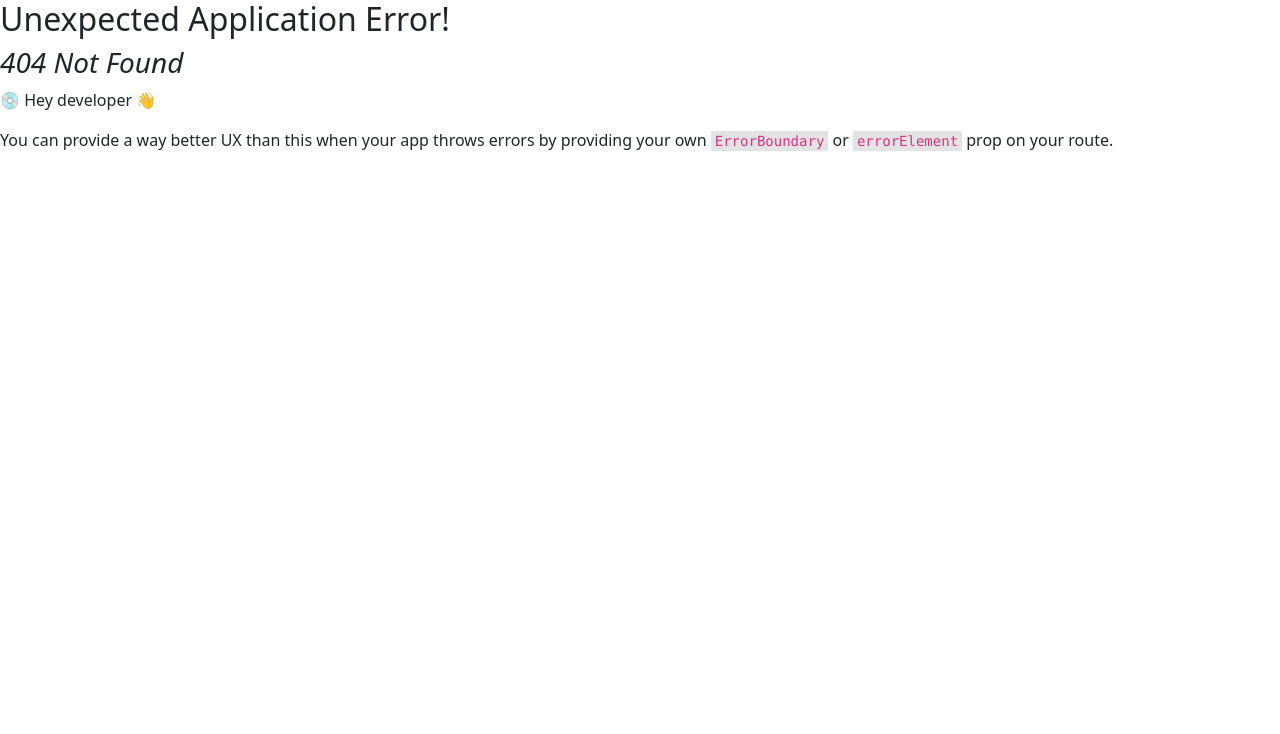
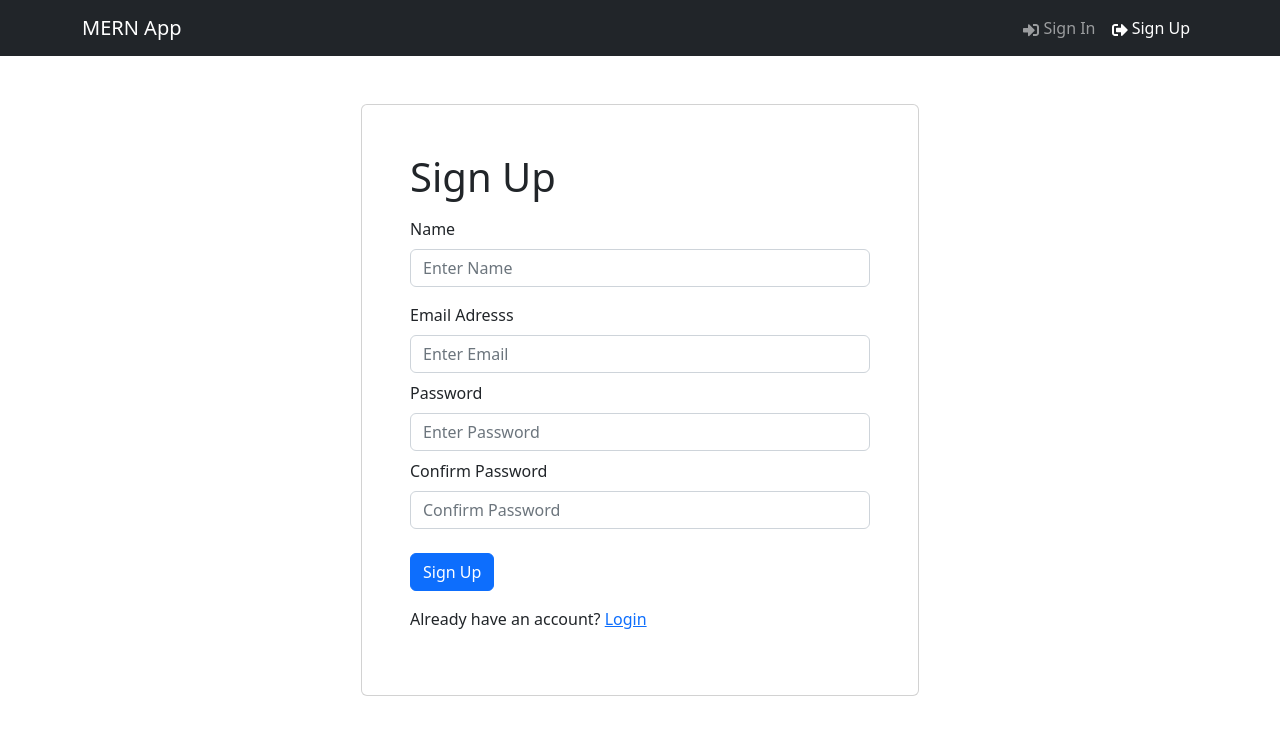
Before and after one commit to Mackowi/mern-auth-app, a React (Vite) app in the folder frontend/: page /register in a window 1280 px wide. Before the commit this address had no page. Shown: the top 734 px of the page. Built offline with nearby package versions, Linux system fonts and the light colour scheme.

Commit message:
login and register forms

```diff
--- /dev/null
+++ b/frontend/src/components/FormContainer.jsx
@@ -0,0 +1,15 @@
+import { Container, Row, Col } from 'react-bootstrap';
+
+const FormContainer = ({ children }) => {
+  return (
+    <Container>
+      <Row className='justify-content-md-center mt-5'>
+        <Col xs={12} md={6} className='card p-5'>
+          {children}
+        </Col>
+      </Row>
+    </Container>
+  );
+};
+
+export default FormContainer;
--- a/frontend/src/main.jsx
+++ b/frontend/src/main.jsx
@@ -9,11 +9,15 @@ import {
 } from 'react-router-dom';
 import 'bootstrap/dist/css/bootstrap.min.css';
 import Homescreen from './screens/HomeScreen.jsx';
+import LoginScreen from './screens/LoginScreen.jsx';
+import RegisterScreen from './screens/RegisterScreen.jsx';
 
 const router = createBrowserRouter(
   createRoutesFromElements(
     <Route path='/' element={<App />}>
       <Route index={true} path='/' element={<Homescreen />} />
+      <Route path='/login' element={<LoginScreen />} />
+      <Route path='/register' element={<RegisterScreen />} />
     </Route>
   )
 );
--- /dev/null
+++ b/frontend/src/screens/LoginScreen.jsx
@@ -0,0 +1,54 @@
+import { useState } from 'react';
+import { Link } from 'react-router-dom';
+import { Form, Button, Row, Col } from 'react-bootstrap';
+import FormContainer from '../components/FormContainer';
+
+const LoginScreen = () => {
+  const [email, setEmail] = useState('');
+  const [password, setPassword] = useState('');
+
+  const submitHandler = async (e) => {
+    e.preventDefault();
+    console.log('submit');
+  };
+
+  return (
+    <FormContainer>
+      <h1>Sign In</h1>
+
+      <Form onSubmit={submitHandler}>
+        <Form.Group className='my-2' controlId='email'>
+          <Form.Label>Email Adresss</Form.Label>
+          <Form.Control
+            type='email'
+            placeholder='Enter Email'
+            value={email}
+            onChange={(e) => setEmail(e.target.value)}
+          ></Form.Control>
+        </Form.Group>
+
+        <Form.Group className='my-2' controlId='password'>
+          <Form.Label>Password</Form.Label>
+          <Form.Control
+            type='password'
+            placeholder='Enter Password'
+            value={password}
+            onChange={(e) => setPassword(e.target.value)}
+          ></Form.Control>
+        </Form.Group>
+
+        <Button type='submit' variant='primary' className='mt-3'>
+          Sign In
+        </Button>
+
+        <Row className='py-3'>
+          <Col>
+            New Customer? <Link to='/register'>Register</Link>
+          </Col>
+        </Row>
+      </Form>
+    </FormContainer>
+  );
+};
+
+export default LoginScreen;
--- /dev/null
+++ b/frontend/src/screens/RegisterScreen.jsx
@@ -0,0 +1,76 @@
+import { useState } from 'react';
+import { Link } from 'react-router-dom';
+import { Form, Button, Row, Col } from 'react-bootstrap';
+import FormContainer from '../components/FormContainer';
+
+const RegisterScreen = () => {
+  const [name, setName] = useState('');
+  const [email, setEmail] = useState('');
+  const [password, setPassword] = useState('');
+  const [confirmPassword, setConfirmPassword] = useState('');
+
+  const submitHandler = async (e) => {
+    e.preventDefault();
+    console.log('submit');
+  };
+
+  return (
+    <FormContainer>
+      <h1>Sign Up</h1>
+
+      <Form.Group className='my-2' controlId='name'>
+        <Form.Label>Name</Form.Label>
+        <Form.Control
+          type='name'
+          placeholder='Enter Name'
+          value={name}
+          onChange={(e) => setName(e.target.value)}
+        ></Form.Control>
+      </Form.Group>
+
+      <Form onSubmit={submitHandler}>
+        <Form.Group className='my-2' controlId='email'>
+          <Form.Label>Email Adresss</Form.Label>
+          <Form.Control
+            type='email'
+            placeholder='Enter Email'
+            value={email}
+            onChange={(e) => setEmail(e.target.value)}
+          ></Form.Control>
+        </Form.Group>
+
+        <Form.Group className='my-2' controlId='password'>
+          <Form.Label>Password</Form.Label>
+          <Form.Control
+            type='password'
+            placeholder='Enter Password'
+            value={password}
+            onChange={(e) => setPassword(e.target.value)}
+          ></Form.Control>
+        </Form.Group>
+
+        <Form.Group className='my-2' controlId='confirmPassword'>
+          <Form.Label>Confirm Password</Form.Label>
+          <Form.Control
+            type='password'
+            placeholder='Confirm Password'
+            value={confirmPassword}
+            onChange={(e) => setConfirmPassword(e.target.value)}
+          ></Form.Control>
+        </Form.Group>
+
+        <Button type='submit' variant='primary' className='mt-3'>
+          Sign Up
+        </Button>
+
+        <Row className='py-3'>
+          <Col>
+            Already have an account? <Link to='/login'>Login</Link>
+          </Col>
+        </Row>
+      </Form>
+    </FormContainer>
+  );
+};
+
+export default RegisterScreen;
```
